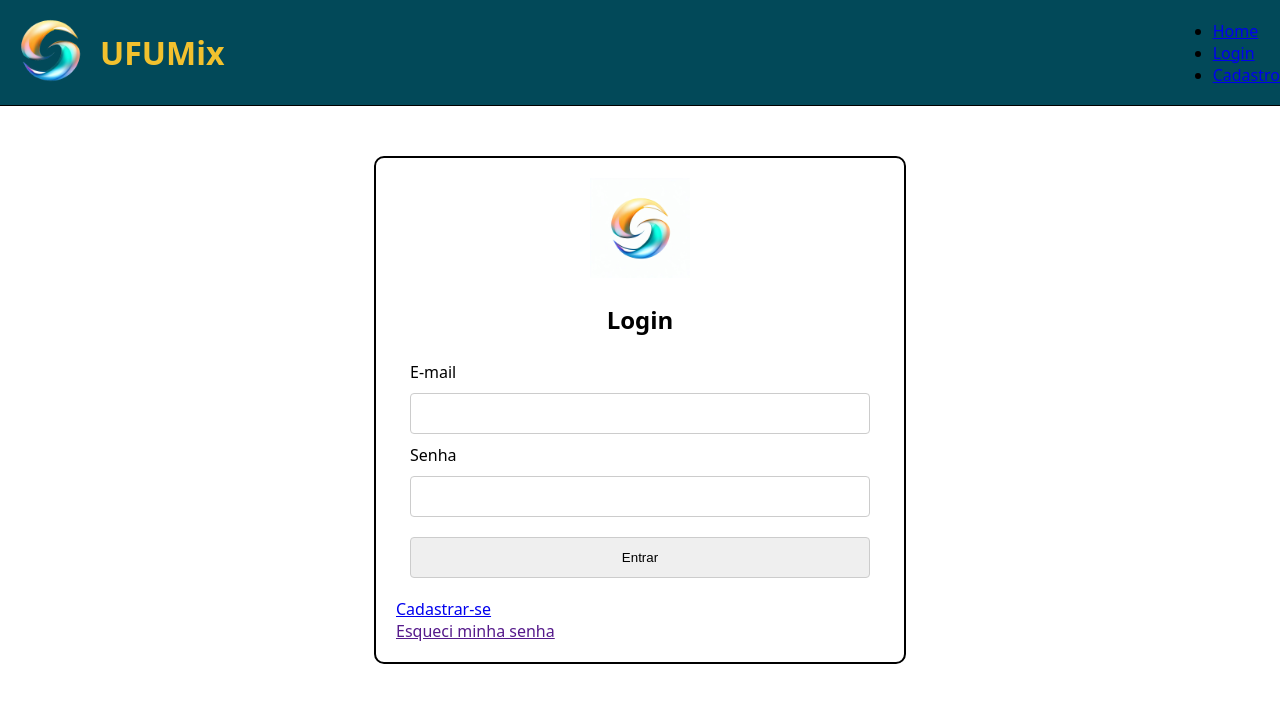
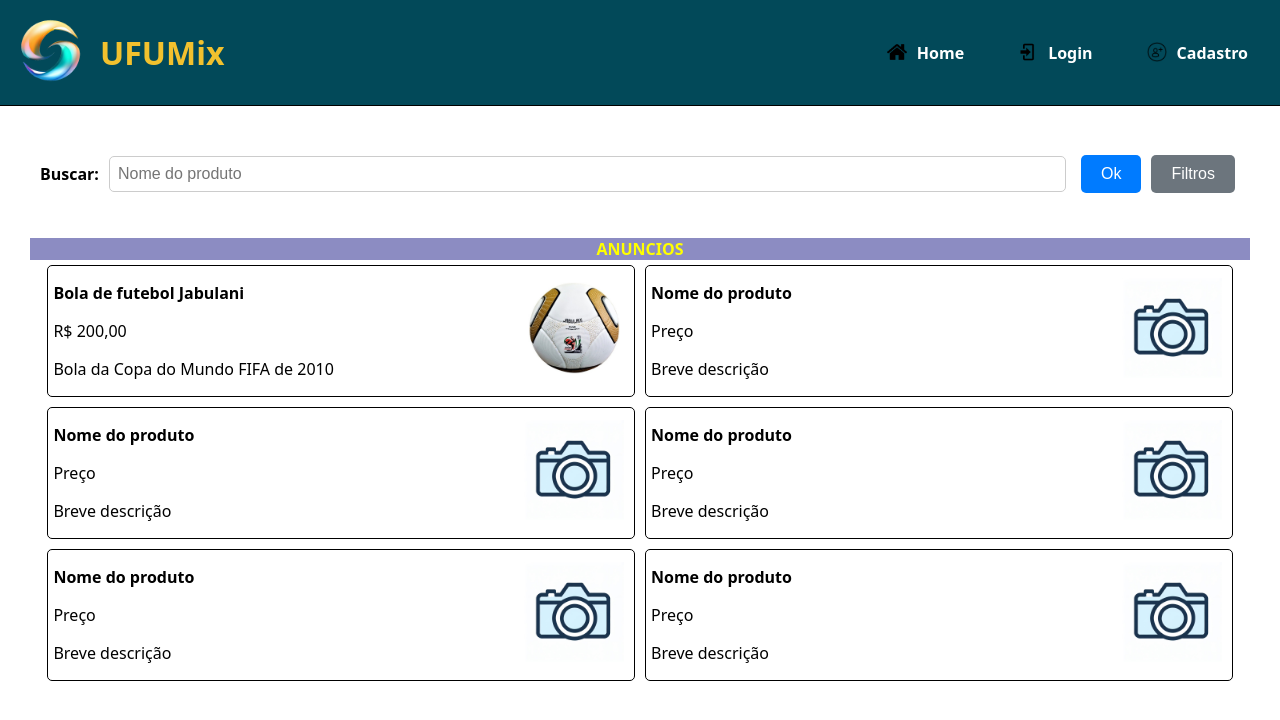
Before and after one commit to amauriPietro/projetoFinalPPI, a PHP site: page /indexv2.html in a window 1280 px wide. Shown: the top 720 px of the page. Run offline with PHP 8.4, Linux system fonts and the light colour scheme.

Commit message:
small changes

```diff
--- a/projeto/publico/announceStyles.css
+++ b/projeto/publico/announceStyles.css
@@ -9,11 +9,14 @@
     flex: row;
     align-items: center;
     justify-content:  space-between;
-    width: 40%;
+    width: 80%;
     border: 3px solid gold;
     margin: 0 auto;
 }
 
+.anuncio img{
+    width: 30vw;
+}
 
 #title{
     color: blue;
--- a/projeto/publico/indexv2.html
+++ b/projeto/publico/indexv2.html
@@ -1,56 +1,202 @@
 <!DOCTYPE html>
 <html lang="en">
+
 <head>
-    <meta charset="UTF-8">
-    <meta name="viewport" content="width=device-width, initial-scale=1.0">
-    <link rel="stylesheet" href="publicStyles.css">
-    <link rel="stylesheet" href="loginStyles.css">
+  <meta charset="UTF-8" />
+  <meta name="viewport" content="width=device-width, initial-scale=1.0" />
+  <link rel="stylesheet" href="publicStyles.css" />
+  <link rel="stylesheet" href="homeStyles.css">
   <title>Document</title>
 </head>
+
 <body>
   <header>
     <div class="logo">
       <div>
-                <img src="img/logotipo.png" height= 100 alt="produto">
+        <img src="img/logotipo.png" height="100" alt="produto" />
       </div>
-            <h1>
-                UFUMix
-            </h1>
+      <h1>UFUMix</h1>
     </div>
     <nav>
-            <ul class="navBar">
-                <li><a href="index.html">Home</a></li>
-                <li><a href="login.html">Login</a></li>
-                <li><a href="cadastro.html">Cadastro</a></li>
+      <ul class="navbar ">
+        <li><img src="img/home.png" alt="" height="20"><a href="index.html">Home</a></li>
+        <li><img src="img/login.png" alt="" height="20"><a href="login.html">Login</a></li>
+        <li><img src="img/signup.png" alt="" height="20"><a href="cadastro.html">Cadastro</a></li>
       </ul>
     </nav>
+  </header>
 
-    </header>
   <main>
-        <div class="mid-page-div">
-            <div id="logo-login">
-                <img src="img/logotipo.jpeg" height="100" alt="UFUMix">
-                <h2>Login</h2>
+    <div class="form-container">
+      <label for="busca">Buscar:</label>
+      <input type="text" name="busca" id="busca" placeholder="Nome do produto" />
+      <div id="search-buttons">
+        <button type="button">Ok</button>
+        <button type="button" id="collapseBtn">Filtros</button>
       </div>
 
-            <fieldset>
-                <label for="email">E-mail</label>
-                <input type="email" name="email" id="email">
-                <label for="senha">Senha</label>
-                <input type="password" name="senha" id="senha">
-                <button type="submit">Entrar</button>
+
+      <div id="busca-container">
+        <fieldset id="collapse-content">
+          <p>Buscar palavra-chave em:</p>
+          <input type="radio" name="tipoBusca" id="titulo" value="titulo" />
+          <label for="titulo">Título</label>
+          <input type="radio" name="tipoBusca" id="desc" value="desc" />
+          <label for="desc">Descrição</label>
+
+          <p>Preço:</p>
+          <label for="min">Min. R$</label>
+          <input type="number" name="min" id="min" placeholder="0" />
+          <label for="max">Max. R$</label>
+          <input type="number" name="max" id="max" placeholder="1000000" />
+
+          <p>Categoria:</p>
+          <input type="checkbox" name="checkAll" id="checkAll" value="checkAll" />
+          <label for="checkAll">Todos</label>
+          <input type="checkbox" name="eletro" id="eletro" value="eletro" />
+          <label for="eletro">Eletrônicos</label>
+          <input type="checkbox" name="moveis" id="moveis" value="moveis" />
+          <label for="moveis">Móveis</label>
+          <input type="checkbox" name="roupas" id="roupas" value="roupas" />
+          <label for="roupas">Roupas</label>
         </fieldset>
-            <div>
-                <a href="cadastro.html">Cadastrar-se</a>
-            </div>
-            <div>
-                <a href="">Esqueci minha senha</a>
       </div>
     </div>
 
+    <div class="announceHeader">
+      ANUNCIOS
+    </div>
+    <div class="resultsContainer">
+      <div class="card" id="card1">
+        <div class="productInfos">
+          <p>Bola de futebol Jabulani</p>
+          <p>R$ 200,00</p>
+          <p>Bola da Copa do Mundo FIFA de 2010</p>
+        </div>
+        <div>
+          <img src="img/jabulani.jpeg" height="100" alt="produto" />
+        </div>
+      </div>
+
+      <div class="card" id="card2">
+        <div class="productInfos">
+          <p>Nome do produto</p>
+          <p>Preço</p>
+          <p>Breve descrição</p>
+        </div>
+        <div>
+          <img src="img/default_img.jpeg" height="100" alt="produto" />
+        </div>
+      </div>
+
+      <div class="card" id="card3">
+        <div class="productInfos">
+          <p>Nome do produto</p>
+          <p>Preço</p>
+          <p>Breve descrição</p>
+        </div>
+        <div>
+          <img src="img/default_img.jpeg" height="100" alt="produto" />
+        </div>
+      </div>
+
+      <div class="card" id="card4">
+        <div class="productInfos">
+          <p>Nome do produto</p>
+          <p>Preço</p>
+          <p>Breve descrição</p>
+        </div>
+        <div>
+          <img src="img/default_img.jpeg" height="100" alt="produto" />
+        </div>
+      </div>
+
+      <div class="card" id="card5">
+        <div class="productInfos">
+          <p>Nome do produto</p>
+          <p>Preço</p>
+          <p>Breve descrição</p>
+        </div>
+        <div>
+          <img src="img/default_img.jpeg" height="100" alt="produto" />
+        </div>
+      </div>
+
+      <div class="card" id="card6">
+        <div class="productInfos">
+          <p>Nome do produto</p>
+          <p>Preço</p>
+          <p>Breve descrição</p>
+        </div>
+        <div>
+          <img src="img/default_img.jpeg" height="100" alt="produto" />
+        </div>
+      </div>
+    </div>
+
+    <script>
+      let checkAll = document.querySelector("#checkAll");
+      let categorias = [];
+      let flag = 0;
+      categorias.push(document.querySelector("#eletro"));
+      categorias.push(document.querySelector("#moveis"));
+      categorias.push(document.querySelector("#roupas"));
+      checkAll.addEventListener("click", function () {
+        if (checkAll.checked) {
+          for (let item of categorias) item.checked = true;
+          flag = categorias.length;
+        } else {
+          for (let item of categorias) item.checked = false;
+          flag = 0;
+        }
+      });
+      for (let item of categorias) {
+        item.addEventListener("click", function () {
+          if (item.checked) flag++;
+          else flag--;
+          if (flag === categorias.length) checkAll.checked = true;
+          else checkAll.checked = false;
+        });
+      }
+
+      document.addEventListener("DOMContentLoaded", function () {
+        var cards = document.querySelectorAll(".card");
+
+        for (var i = 0; i < cards.length; i++) {
+          (function (index) {
+            cards[index].addEventListener("click", function () {
+              var card = cards[index];
+              var pElements = card.querySelectorAll(".productInfos p");
+              var productImage = card.querySelector("img");
+              var pArray = Array.from(pElements);
+
+              let product = pArray[0].textContent;
+              let price = pArray[1].textContent;
+              let description = pArray[2].textContent;
+
+              console.log(product + "\t" + price + "\t" + description);
+              var url = `anuncio.html?produto=${encodeURIComponent(product)}&preco=${encodeURIComponent(price)}&descricao=${encodeURIComponent(description)}&imgUrl=${encodeURIComponent(productImage.src)}`;
+              window.location.href = url;
+            });
+          })(i);
+        }
+      });
+
+      var collapseBtn = document.querySelector("#collapseBtn");
+
+      collapseBtn.addEventListener("click", function () {
+        var content = document.querySelector("#collapse-content");
+        if (content.style.maxHeight) {
+          content.style.maxHeight = null;
+          content.style.borderStyle = "none";
+        } else {
+          content.style.maxHeight = content.scrollHeight + "px";
+          content.style.borderStyle = "solid";
+        }
+      })
+    </script>
   </main>
-    <footer>
+  <footer></footer>
+</body>
 
-    </footer>
-</body>
 </html>
```
Also changed, not shown: projeto/publico/anuncio.html (+5 -5 lines), projeto/publico/cadastro.html (+10 -8 lines), projeto/publico/index.html (+0 -67 lines). Lines whose indentation alone changed are shown as unchanged.
